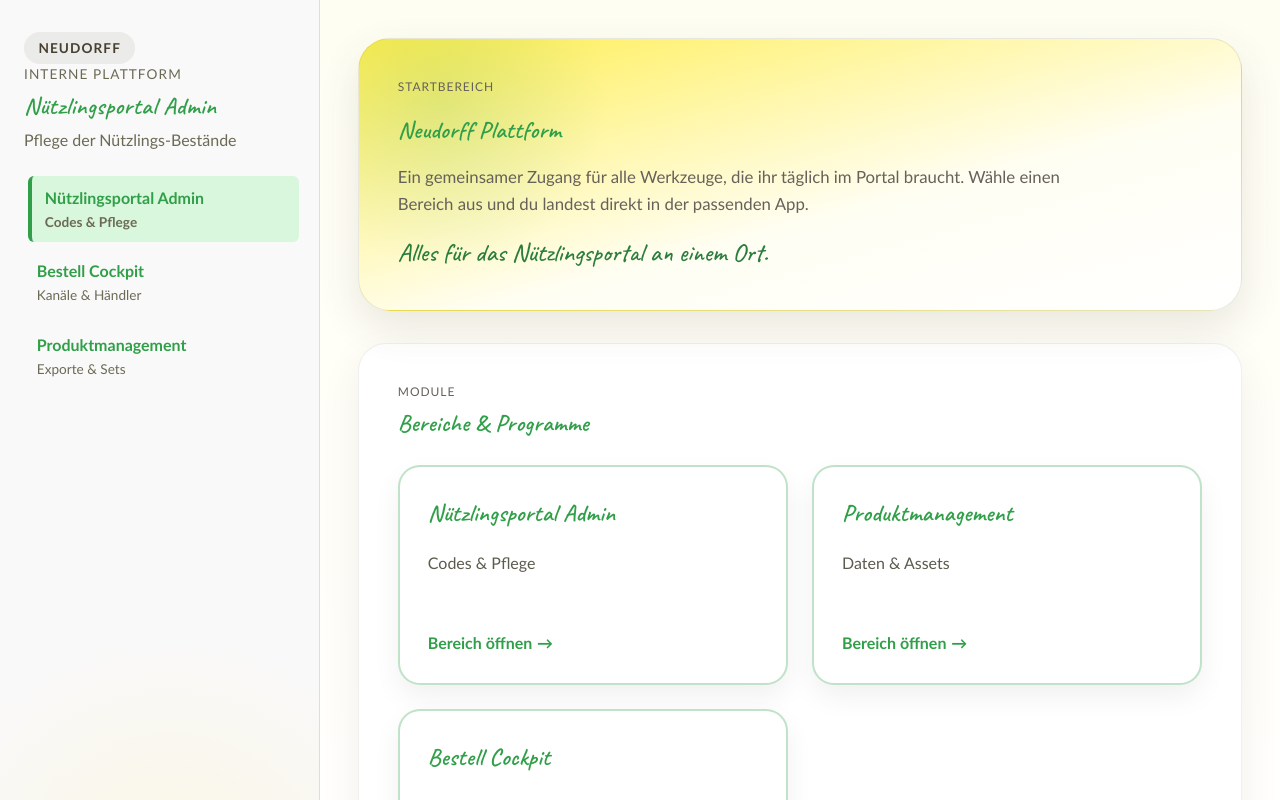
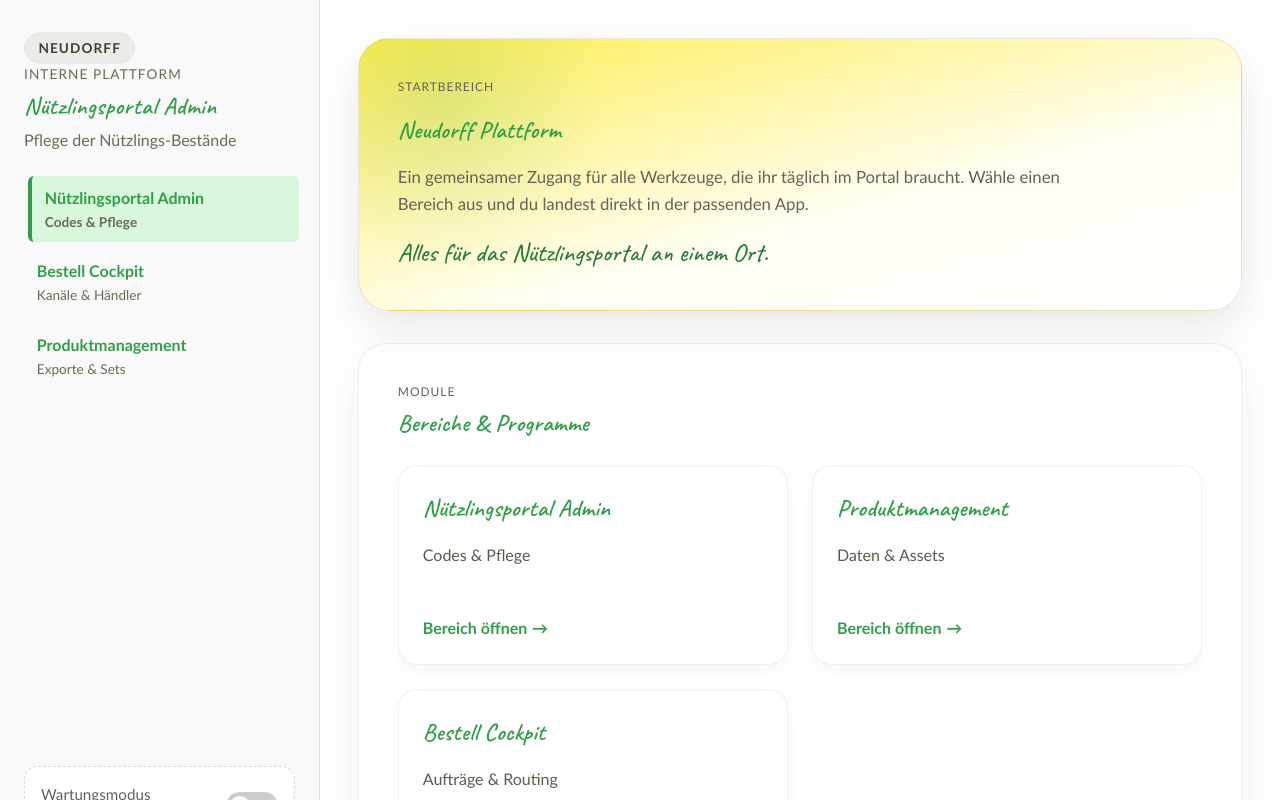
Before and after one commit to sazar-neudorff/productmanager, a React app in the folder frontend/: page / in a window 1280 px wide. Shown: the top 800 px of the page. Built offline with nearby package versions, Linux system fonts and the light colour scheme; the HTML template or start-up script is replaced by a standard one.

Commit message:
Refactor styles for cleaner UI and improved performance
Co-authored-by: s.azar <s.azar@neudorff.de>

```diff
--- a/frontend/src/styles/App.css
+++ b/frontend/src/styles/App.css
@@ -9,39 +9,14 @@
   background: var(--clr-background-base);
   color: var(--clr-text-main);
   font-family: var(--font-main);
-  position: relative;
-  overflow: hidden;
-}
-
-.app-shell::before,
-.app-shell::after {
-  content: "";
-  position: absolute;
-  width: 520px;
-  height: 520px;
-  background: radial-gradient(circle, rgba(255, 232, 120, 0.18), transparent 70%);
-  z-index: 0;
-  pointer-events: none;
-}
-
-.app-shell::before {
-  top: -160px;
-  right: -60px;
-}
-
-.app-shell::after {
-  bottom: -150px;
-  left: -90px;
 }
 
 .app-main {
-  position: relative;
-  z-index: 1;
   flex: 1;
   min-height: 100vh;
   display: flex;
   flex-direction: column;
-  background: linear-gradient(180deg, #fffef3 0%, #ffffff 100%);
+  background: #ffffff;
   overflow: auto;
 }
 
--- a/frontend/src/styles/ModuleCard.css
+++ b/frontend/src/styles/ModuleCard.css
@@ -4,21 +4,20 @@
 
 .module-card {
   background: #ffffff;
-  padding: 1.75rem;
-  border-radius: 22px;
-  border: 2px solid rgba(49, 159, 73, 0.3);
-  box-shadow: 0 12px 28px rgba(0, 0, 0, 0.06);
-  transition: transform var(--transition-medium), box-shadow var(--transition-medium), border-color var(--transition-medium);
+  padding: 1.5rem;
+  border-radius: 20px;
+  border: 1px solid rgba(0, 0, 0, 0.06);
+  box-shadow: 0 6px 16px rgba(0, 0, 0, 0.04);
+  transition: transform var(--transition-medium), box-shadow var(--transition-medium);
   display: flex;
   flex-direction: column;
-  gap: 1.25rem;
-  min-height: 220px;
+  gap: 1.1rem;
+  min-height: 200px;
 }
 
 .module-card:hover {
-  transform: translateY(-8px);
-  box-shadow: 0 24px 50px rgba(0, 0, 0, 0.12);
-  border-color: rgba(49, 159, 73, 0.6);
+  transform: translateY(-4px);
+  box-shadow: 0 12px 26px rgba(0, 0, 0, 0.08);
 }
 
 .module-card h3 {
--- a/frontend/src/styles/Sidebar.css
+++ b/frontend/src/styles/Sidebar.css
@@ -12,7 +12,7 @@
   flex-direction: column;
   gap: var(--space-lg);
   border-right: 1px solid #ddd;
-  box-shadow: 0 0 20px rgba(0, 0, 0, 0.05);
+  box-shadow: none;
   box-sizing: border-box;
 }
 
```
